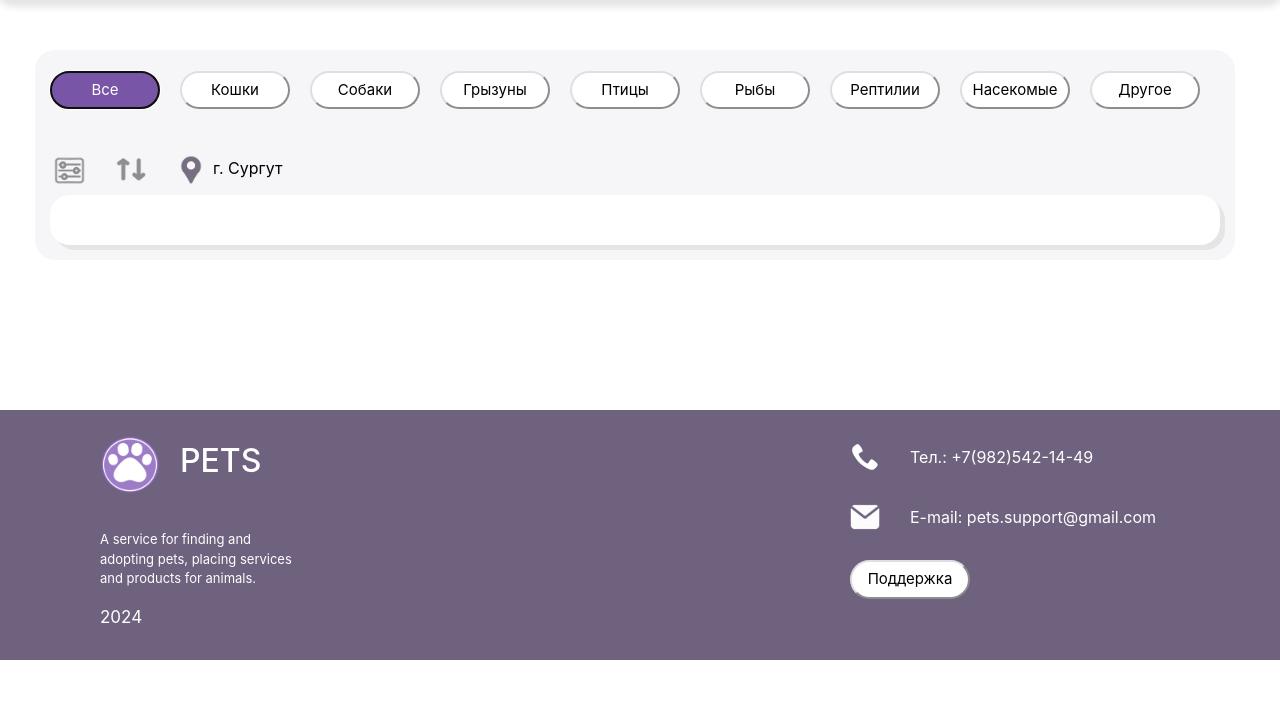
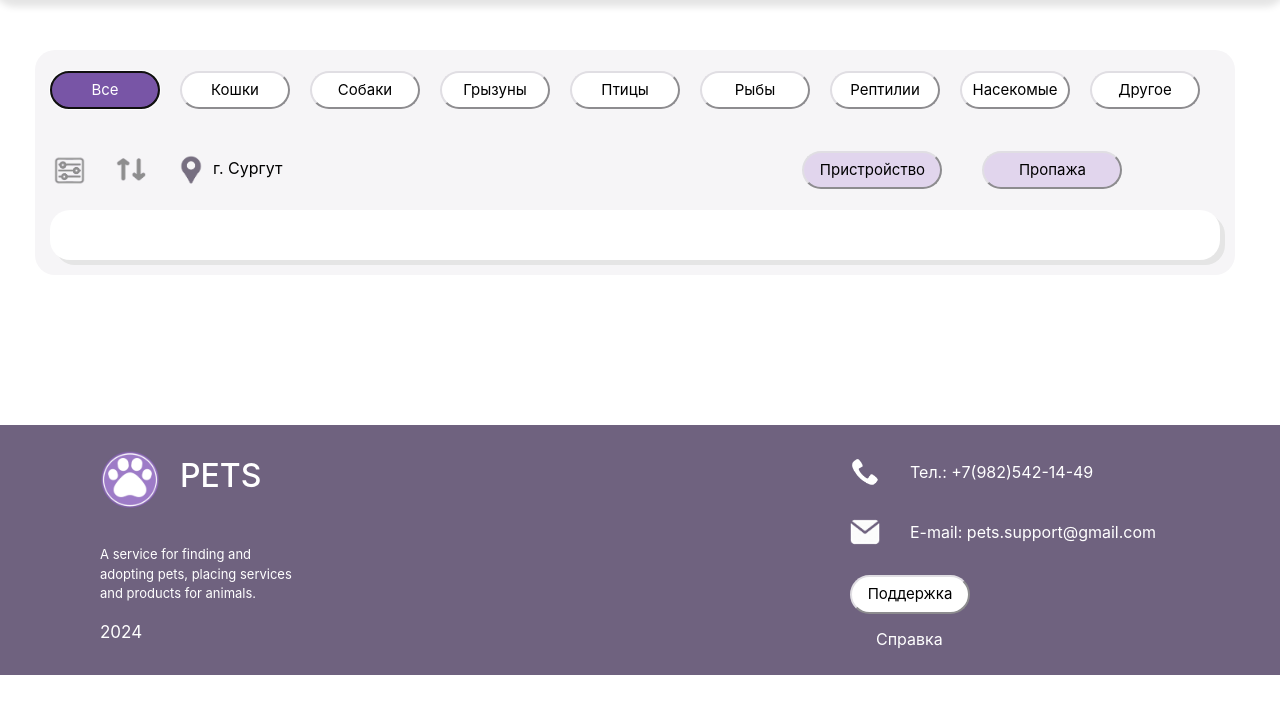
Before and after one commit to alisa9969/PETS, a Flask app: page / in a window 1280 px wide. Shown: the part 70-784 px from the top of the page. Run offline with Flask 3, Linux system fonts and the light colour scheme; some libraries are stand-ins or nearby versions.

Commit message:
разделение объявлений о пропаже и пристройстве животных

```diff
--- a/data/post.py
+++ b/data/post.py
@@ -22,4 +22,5 @@ class Post(SqlAlchemyBase):
     views_count = sqlalchemy.Column(sqlalchemy.Integer, default=0)
     pet = sqlalchemy.Column(sqlalchemy.Integer,
                                 sqlalchemy.ForeignKey("pet.id"))
+    destination = sqlalchemy.Column(sqlalchemy.String, nullable=False)
     user = orm.relationship('User')
--- a/main.py
+++ b/main.py
@@ -4,7 +4,7 @@ from data.users import User
 from forms.user import RegisterForm
 
 app = Flask(__name__, static_folder="static")
-app.config['SECRET_KEY'] = 'yandexlyceum_secret_key'
+app.config['SECRET_KEY'] = 'pets.website_secret_key'
 
 
 @app.route('/')
--- a/static/css/style.css
+++ b/static/css/style.css
@@ -52,6 +52,7 @@ div{
 .main_div {
     box-shadow: 5px 5px 0px 0px #e5e5e5;
     border-radius: 20px;
+    margin-top: 15px;
     background-color: #fff;
     }
 .button_group {
@@ -62,7 +63,7 @@ div{
     margin-top: 10px;
     margin-left: -7px;
     justify-items: start;
-    width: 600px;
+    width: 1200px;
     }
 .content2{
     border-radius: 20px;
@@ -122,7 +123,14 @@ div{
 
 
     /* links */
-
+.help{
+    color: #fff;
+    margin-left: 26px;
+    text-decoration: none
+}
+.help:hover{
+    color: #fff;
+}
 .link2:hover{
   text-decoration: none;
   color:  #f1ebf7;
@@ -239,7 +247,6 @@ div{
     background: none;
     border: none;
     padding: 0px;
-    outline:none;
     margin-left: 10px;
     margin-right: 20px;
 }
@@ -293,8 +300,8 @@ div{
 
     /* text */
 
-.message {
+.error {
     margin-top: 10px;
     font-size: 17px;
-    color: #9c2d41;
+    color: #7800f0;
 }
--- a/templates/base.html
+++ b/templates/base.html
@@ -74,7 +74,8 @@
             <div class="cont">
                 <img src="/static/img/email.png"><p>E-mail: pets.support@gmail.com</p>
             </div>
-            <a><button class="butt">Поддержка</button></a>
+            <a><button class="butt" style="margin-bottom: 13px;">Поддержка</button></a><br>
+            <a href="" class="help">Справка</a>
         </div>
     </div>
 </footer>
--- a/templates/index.html
+++ b/templates/index.html
@@ -16,7 +16,9 @@
     <div class="buttons">
         <button class="img"><img src="/static/img/filter.png" height="33"></button>
         <button class="img"><img src="/static/img/sort.png" height="30"></button>
-        <button class="img"><img src="/static/img/point.png" height="30" style="margin-right: 7px">г. Сургут</button>
+        <button class="img"><img src="/static/img/point.png" height="30" style="margin-right: 7px">г. Сургут </button>
+        <button class="butt" style="margin-left: 500px; width: 140px; background: #e1d5ed"> Пристройство</button>
+        <button class="butt" style="margin-left: 20px; width: 140px; background: #e1d5ed"> Пропажа</button>
     </div>
     <div class="main_div">
     </div>
--- a/templates/register.html
+++ b/templates/register.html
@@ -52,7 +52,7 @@
         {% endfor %}
     </p>
     <p>{{ form.submit (class='butt2')}}</p>
-    <h4 class='error'>{{message}}</h4>
+    <h5 class='error'>{{message}}</h5>
 </form>
 </div>
 {% endblock %}
```
Also changed, not shown: db/pets.db (deleted).
